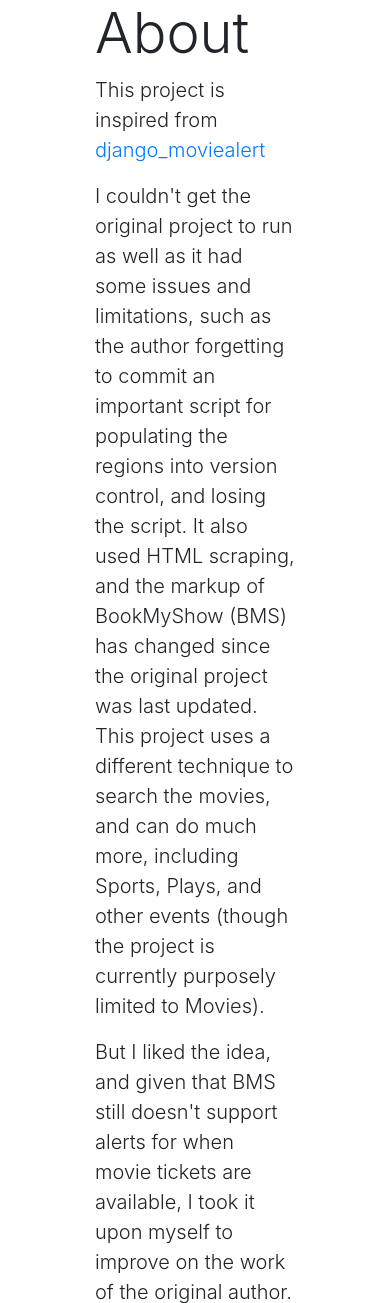
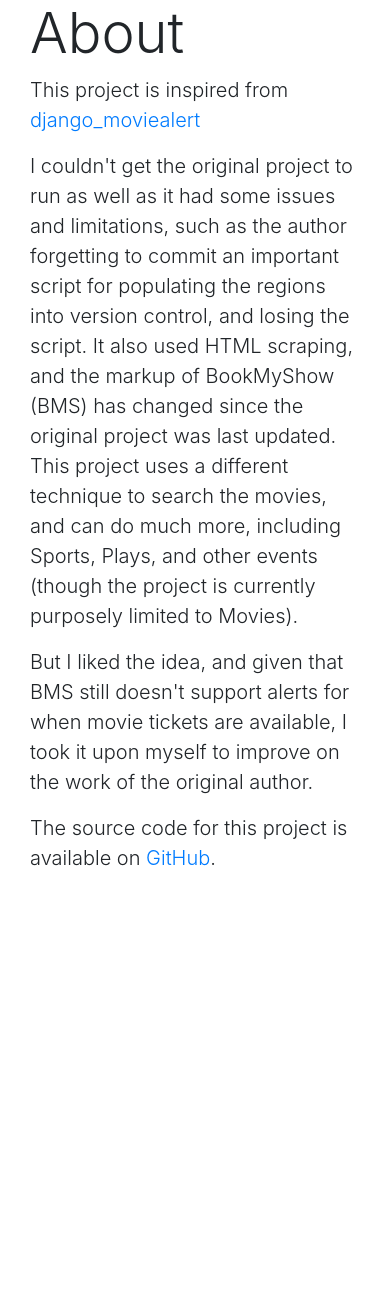
Before and after one commit to ArionMiles/Diomedes, a Django app: page /about/ in a window 390 px wide. Shown: the part 96-1399 px from the top of the page. After the commit the page ends 962 px from the top, so only its background shows below. Run offline with Django 3.2, Linux system fonts and the light colour scheme; some libraries are stand-ins or nearby versions.

Commit message:
Some minor frontend hotfixes

```diff
--- a/moviealert/templates/base.html
+++ b/moviealert/templates/base.html
@@ -38,7 +38,7 @@
     </div>
   </header>
   <div class="row justify-content-center">
-    <div class="col-8">
+    <div class="col-sm-12 col-md-8">
       {% block content %}
       {% endblock %}
     </div>
```
